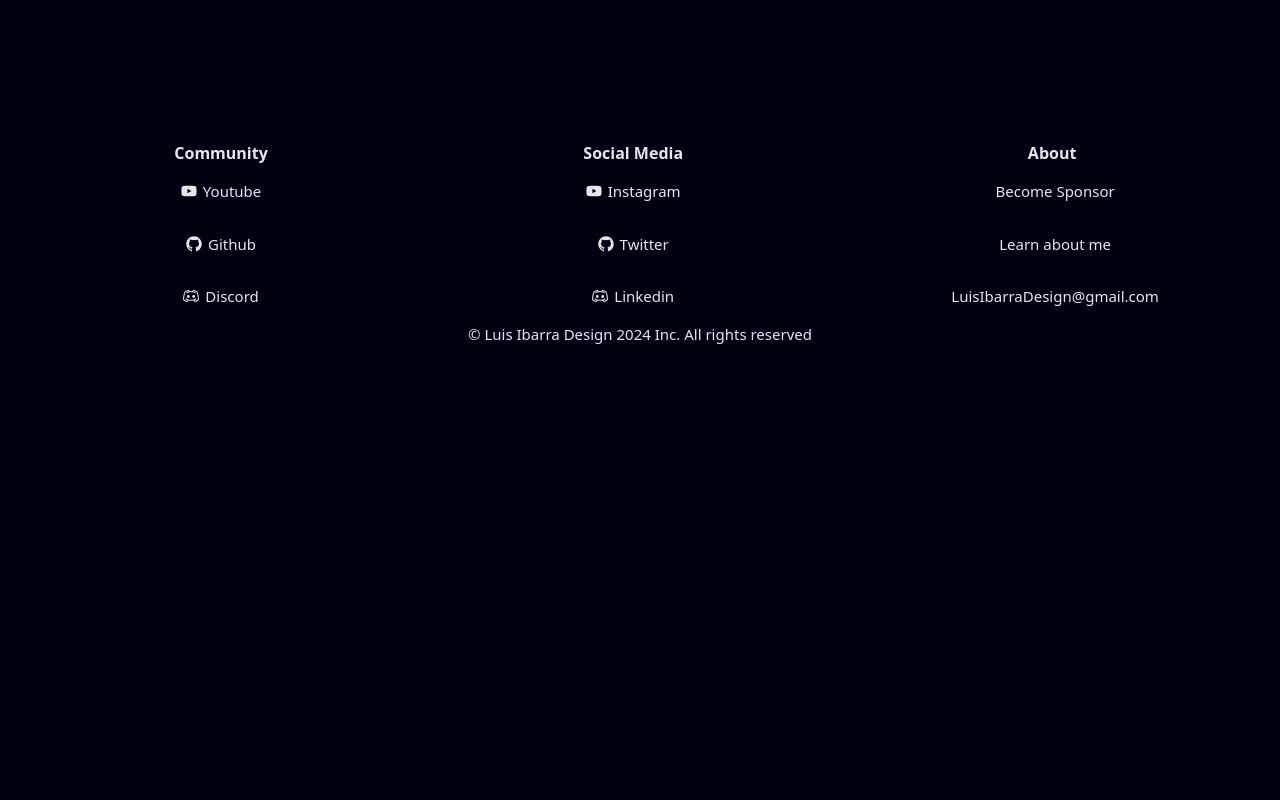
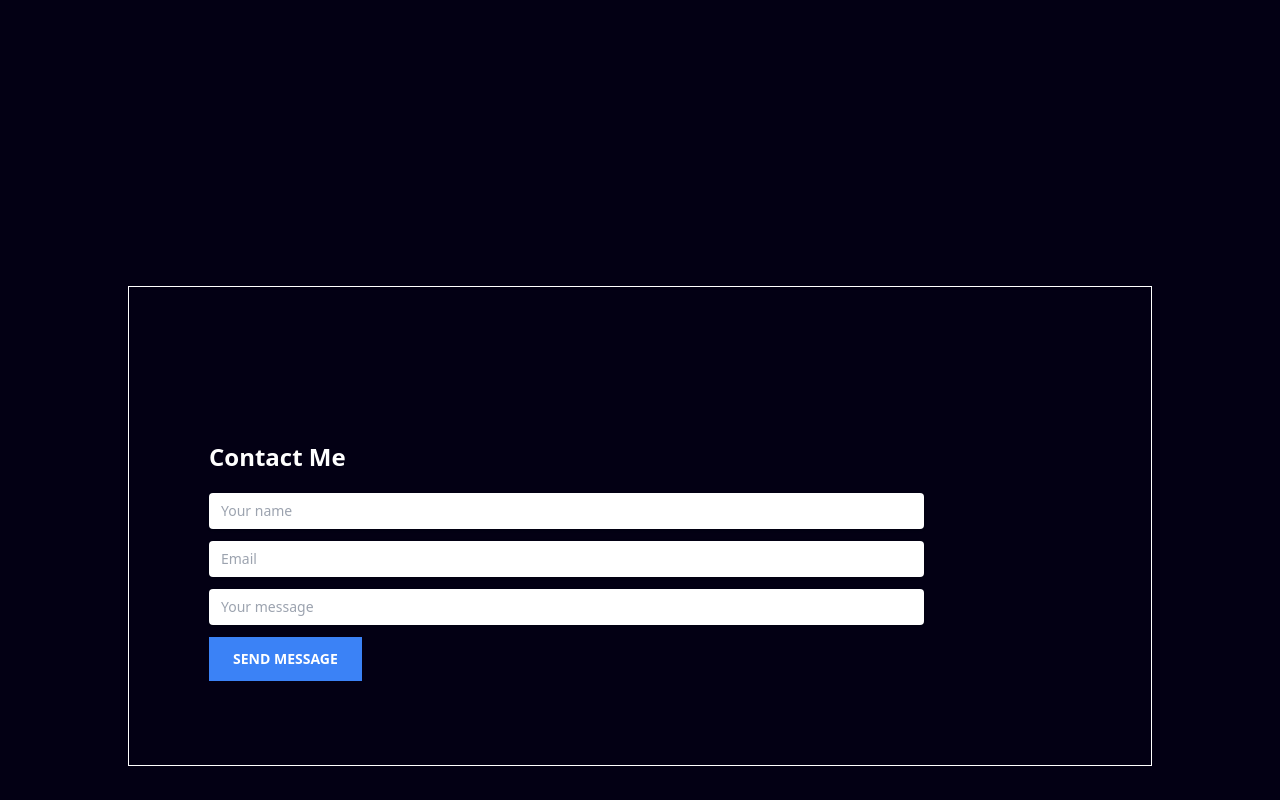
Before and after one commit to liuslius/space-portfolio, a Next.js app: page / in a window 1280 px wide. Shown: the part 2540-3340 px from the top of the page. Before the commit the page ends 2920 px from the top, so only its background shows below. Built offline with nearby package versions, Linux system fonts and the light colour scheme; a web font is replaced by a local one.

Commit message:
add contact section

```diff
--- a/app/layout.tsx
+++ b/app/layout.tsx
@@ -7,6 +7,7 @@
 import Projects from "@/components/main/Projects";
 import Skills from "@/components/main/Skills";
 import Hero from "@/components/main/Hero";
+import Contact from "@/components/main/Contact";
 
 const inter = Inter({ subsets: ["latin"] });
 
@@ -34,6 +35,7 @@
         <Projects />
         <Skills />
         {/* {children} */}
+        <Contact />
 
         <Footer />
       </body>
--- /dev/null
+++ b/components/main/Contact.tsx
@@ -0,0 +1,15 @@
+import React from "react";
+import ContactForm from "../sub/ContactForm";
+
+const Contact = () => {
+  return (
+    <div className="w-screen h-screen bg-cover bg-center flex items-center justify-center">
+      <div className="h-[60%] w-[80%] relative bg-cover bg-center rounded-cl border border-white">
+        <div className="absolute left-20 bottom-16 w-[70%] md:w-[30%]/">
+          <ContactForm />
+        </div>
+      </div>
+    </div>
+  );
+};
+export default Contact;
--- /dev/null
+++ b/components/sub/ContactForm.tsx
@@ -0,0 +1,37 @@
+import React from "react";
+
+const ContactForm = () => {
+  return (
+    <form>
+      <h2 className="text-2xl font-bold mb-5 text-white">Contact Me</h2>
+      <div className="mb-3">
+        <input
+          type="text"
+          placeholder="Your name"
+          name="name"
+          className="w-full px-3 py-2 text-sm text-grey-200 placeholder-grey-400 bg-white border-0 rounded shadow"
+        />
+      </div>
+      <div className="mb-3">
+        <input
+          type="text"
+          placeholder="Email"
+          name="email"
+          className="w-full px-3 py-2 text-sm text-grey-200 placeholder-grey-400 bg-white border-0 rounded shadow"
+        />
+      </div>
+      <div className="mb-3">
+        <input
+          type="text"
+          placeholder="Your message"
+          name="message"
+          className="w-full px-3 py-2 text-sm text-grey-200 placeholder-grey-400 bg-white border-0 rounded shadow"
+        />
+      </div>
+      <button className="px-6 mb-5 py-3 text-sm font-bold text-white uppercase transition-all duration-150 ease-linear bg-blue-500 hover:bg-blue-400">
+        Send message
+      </button>
+    </form>
+  );
+};
+export default ContactForm;
```
